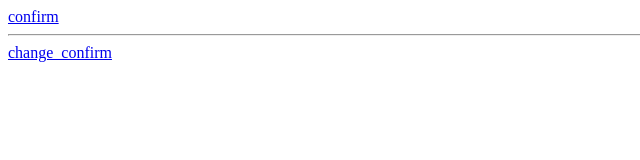
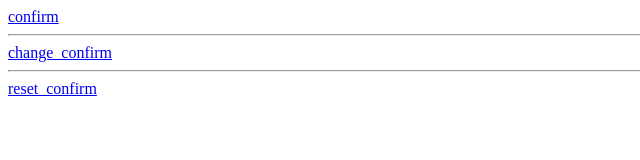
Before and after one commit to tokorop/tokorop.github.io, a plain HTML site: page confirm.html in a window 1280 px wide. Shown: the whole page, without its empty margins (0-640 px from the left). Drawn offline with Linux system fonts and the light colour scheme.

Commit message:
Update confirm.html

```diff
--- a/confirm.html
+++ b/confirm.html
@@ -8,5 +8,7 @@
   <a href="swipiedev://email/confirm/OgIvsDlOWRaqQxr_V2aNF">confirm</a>
   <hr>
   <a href="swipiedev://email/change/confirm/kXZPecrGlZvjXUlNv7-Ia">change_confirm</a>
+  <hr>
+  <a href="swipiedev://account/password/reset/2GBj_KiblY9BWdSnbVpLDdT87qj7woFzzw5jW0YA5M9-Ky2FxqgHh319ngm79zOYWQ0dAfzdWjdOVx5gp">reset_confirm</a>
 </body>
 </html>
```
